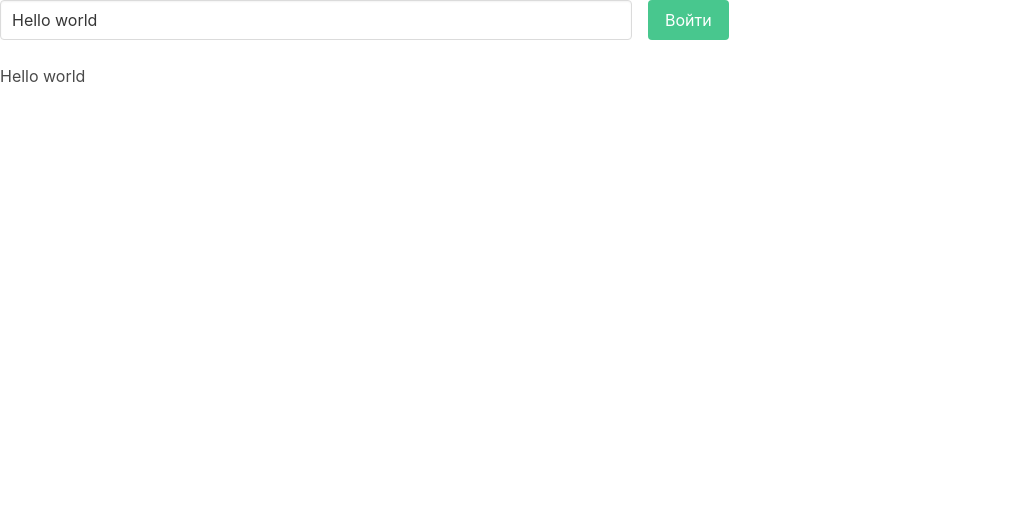
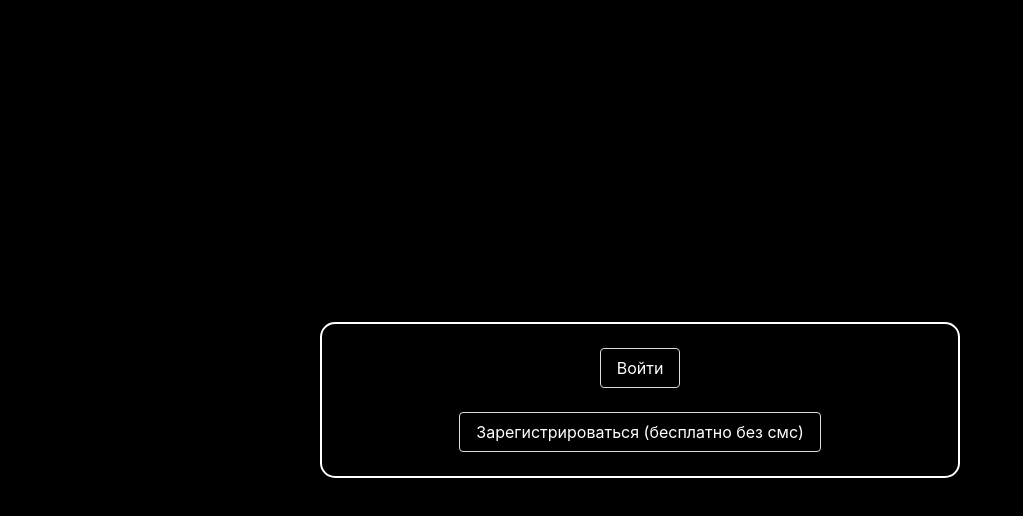
Before and after one commit to codeshowcase-pv/long-tic-tac-toe-front, a Vue app: page / in a window 1280 px wide. Shown: the top 516 px of the page, without its empty margins (0-1023 px from the left). Built offline with nearby package versions, Linux system fonts and the light colour scheme.

Commit message:
Добавлена домашняя страница и пара заготовок

```diff
--- a/public/index.html
+++ b/public/index.html
@@ -1,5 +1,5 @@
 <!DOCTYPE html>
-<html lang="">
+<html lang="" class="h-100">
 <head>
   <meta charset="utf-8">
   <meta http-equiv="X-UA-Compatible" content="IE=edge">
@@ -7,10 +7,15 @@
   <link rel="icon" href="<%= BASE_URL %>favicon.ico">
   <title><%= htmlWebpackPlugin.options.title %></title>
 </head>
-  <body>
+
+<body class="h-100">
 <noscript>
-      <strong>We're sorry but <%= htmlWebpackPlugin.options.title %> doesn't work properly without JavaScript enabled. Please enable it to continue.</strong>
+  <strong>
+    We're sorry but <%= htmlWebpackPlugin.options.title %> doesn't work properly without JavaScript enabled.
+    Please enable it to continue
+  </strong>
 </noscript>
+
 <div id="app"></div>
 <!-- built files will be auto injected -->
 </body>
--- a/src/App.vue
+++ b/src/App.vue
@@ -1,24 +1,18 @@
 <template>
-  <div id="app">
-    <div class="columns is-variable is-2">
-      <div class="column">
-        <b-input v-model="hello"></b-input>
-      </div>
-      <div class="column">
-        <b-button type="is-success">Войти</b-button>
-      </div>
-    </div>
-    <p>{{hello}}</p>
+  <div id="app" class="h-100">
+    <router-view></router-view>
   </div>
 </template>
 
 <script>
+
 export default {
-  name: 'App',
-  data: () => {
-    return {
-      hello : 'Hello world'
-    }
-  }
+  name: 'App'
 }
 </script>
+
+<style scoped>
+  #app {
+    background: black;
+  }
+</style>
--- /dev/null
+++ b/src/components/current/profile/index.vue
@@ -0,0 +1,3 @@
+<template>
+  <p>Ит воркс</p>
+</template>
--- /dev/null
+++ b/src/components/home/index.vue
@@ -0,0 +1,49 @@
+<template>
+  <section class="h-100 is-flex is-flex-direction-column is-justify-content-center is-align-items-center">
+    <div class="tile is-ancestor is-6 white-border py-3">
+      <div class="tile is-parent is-vertical is-align-items-center">
+        <div class="tile is-child">
+          <b-button tag="router-link"
+                    to="/login"
+                    class="home-buttons">
+            Войти
+          </b-button>
+        </div>
+
+        <div class="tile is-child">
+          <b-button tag="router-link"
+                    to="/registration"
+                    class="home-buttons">
+            Зарегистрироваться (бесплатно без смс)
+          </b-button>
+        </div>
+      </div>
+    </div>
+  </section>
+</template>
+
+<script>
+export default {
+  mounted() {
+    if (localStorage.loggedIn)
+      this.$router.push('/current')
+  }
+}
+</script>
+
+<style scoped>
+.white-border {
+  border: 2px solid white;
+  border-radius: 15px;
+}
+
+.home-buttons {
+  background: black;
+  color: white;
+}
+
+.home-buttons:hover {
+  border-width: 3px;
+  color: white;
+}
+</style>
--- /dev/null
+++ b/src/components/login/index.vue
@@ -0,0 +1,3 @@
+<template>
+  <h2>Login page</h2>
+</template>
--- /dev/null
+++ b/src/styles/application.css
@@ -0,0 +1,3 @@
+.h-100 {
+  height: 100%;
+}
```
Also changed, not shown: src/main.js (+8 -4 lines), src/router.js (added, +21 -0 lines), 1 other file (tests, documents, lock files or other folders). Lines whose indentation alone changed are shown as unchanged.
